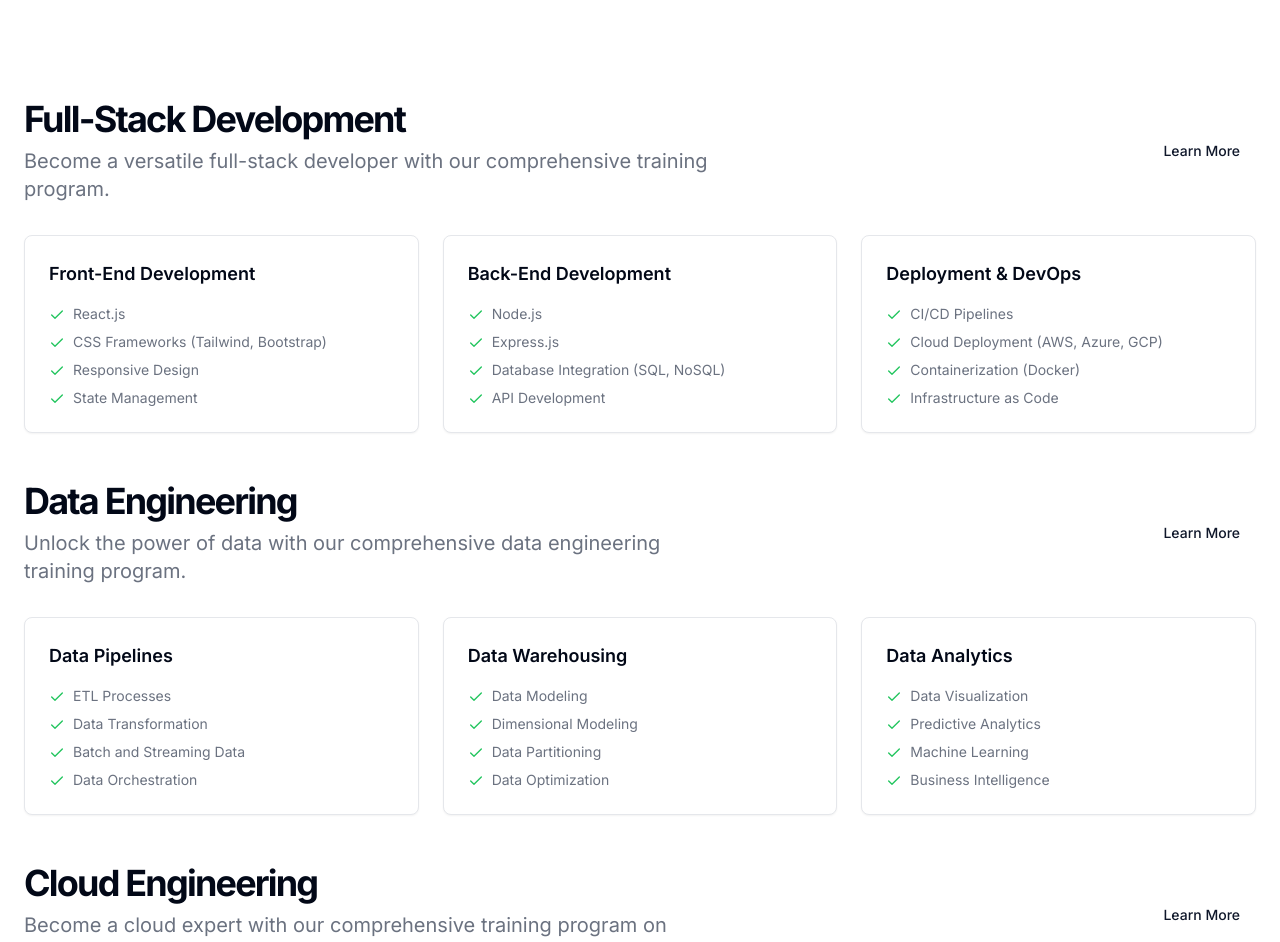
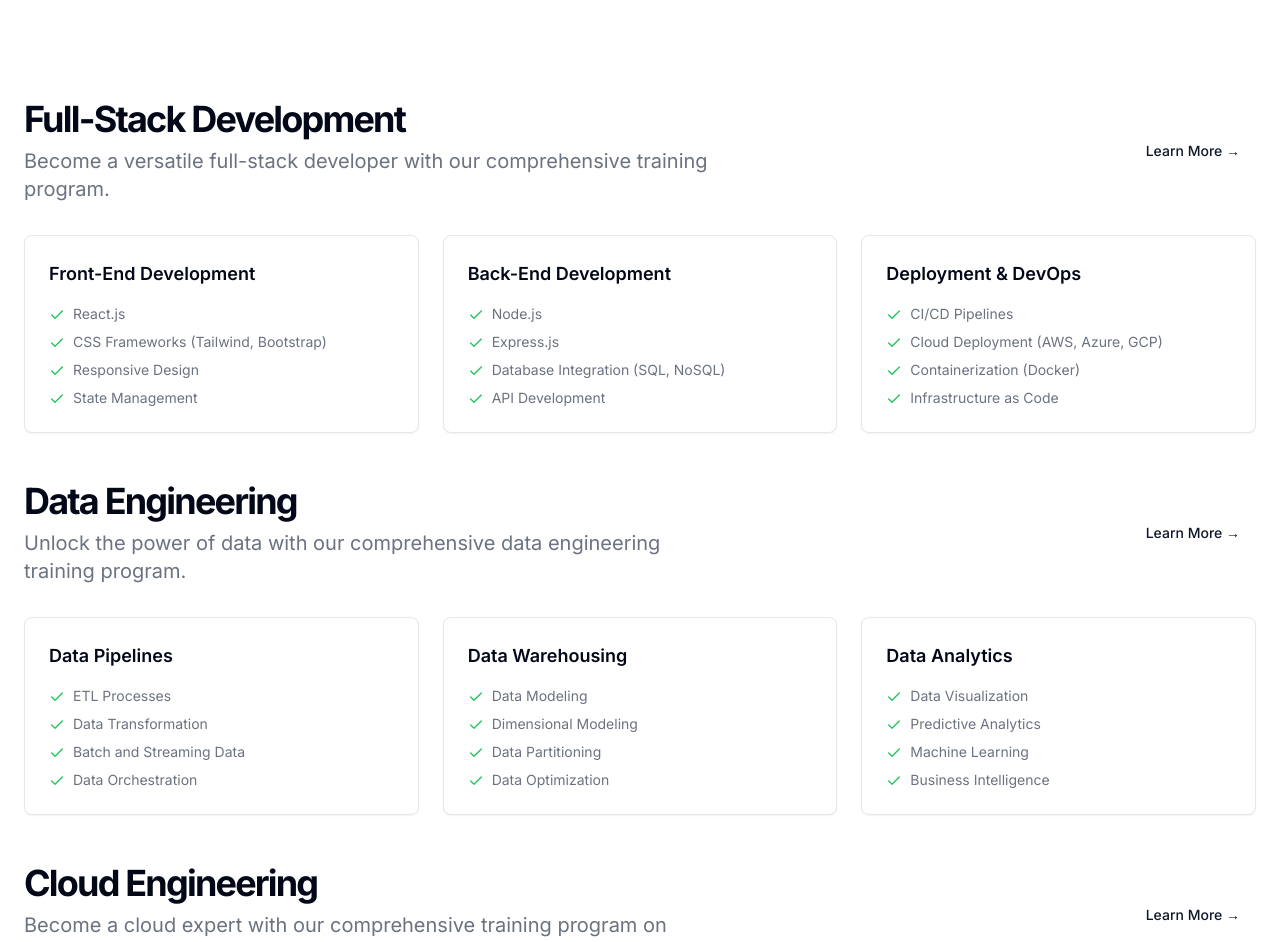
Before and after one commit to Lupleg/App-dashboard, a Next.js app: page /trainings in a window 1280 px wide. Shown: the part 360-1302 px from the top of the page. Built offline with nearby package versions, Linux system fonts and the light colour scheme.

Commit message:
made changea to the training page

```diff
--- a/app/(programes)/trainings/page.jsx
+++ b/app/(programes)/trainings/page.jsx
@@ -8,7 +8,10 @@ export default function Trainings() {
           <div className="container px-4 md:px-6 space-y-10 xl:space-y-16">
             <div className="grid max-w-[1300px] mx-auto gap-4 px-4 sm:px-6 md:px-10 md:grid-cols-2 md:gap-16">
               <div>
-                <h1 className="lg:leading-tighter text-3xl font-bold tracking-tighter sm:text-4xl md:text-5xl xl:text-[3.4rem] 2xl:text-[3.75rem]">
+                <h1
+                  className="lg:leading-tighter text-3xl font-bold tracking-tighter sm:text-4xl md:text-5xl xl:text-[3.4rem] 2xl:text-[3.75rem] mx-0 mr-auto
+                "
+                >
                   Elevate Your Software Development Skills
                 </h1>
               </div>
@@ -36,7 +39,9 @@ export default function Trainings() {
                       comprehensive training program.
                     </p>
                   </div>
-                  <Button variant="link">Learn More</Button>
+                  <Button variant="link" className=" hover:text-orange-500">
+                    Learn More →
+                  </Button>
                 </div>
                 <div className="mt-8 grid gap-6 sm:grid-cols-2 lg:grid-cols-3">
                   <div className="rounded-lg border border-gray-200 bg-white p-6 shadow-sm dark:border-gray-800 dark:bg-gray-950">
@@ -121,7 +126,9 @@ export default function Trainings() {
                       engineering training program.
                     </p>
                   </div>
-                  <Button variant="link">Learn More</Button>
+                  <Button variant="link" className="hover:text-orange-500">
+                    Learn More →
+                  </Button>
                 </div>
                 <div className="mt-8 grid gap-6 sm:grid-cols-2 lg:grid-cols-3">
                   <div className="rounded-lg border border-gray-200 bg-white p-6 shadow-sm dark:border-gray-800 dark:bg-gray-950">
@@ -200,7 +207,9 @@ export default function Trainings() {
                       program on cloud infrastructure and architecture.
                     </p>
                   </div>
-                  <Button variant="link">Learn More</Button>
+                  <Button variant="link" className=" hover:text-orange-500">
+                    Learn More →
+                  </Button>
                 </div>
                 <div className="mt-8 grid gap-6 sm:grid-cols-2 lg:grid-cols-3">
                   <div className="rounded-lg border border-gray-200 bg-white p-6 shadow-sm dark:border-gray-800 dark:bg-gray-950">
--- a/package.json
+++ b/package.json
@@ -10,7 +10,7 @@
   },
   "dependencies": {
     "@clerk/nextjs": "^5.1.5",
-    "@nivo/line": "^0.84.0",
+    "@nivo/line": "^0.87.0",
     "@radix-ui/react-accordion": "^1.1.2",
     "@radix-ui/react-avatar": "^1.0.4",
     "@radix-ui/react-checkbox": "^1.0.4",
@@ -23,7 +23,7 @@
     "class-variance-authority": "^0.7.0",
     "clsx": "^2.1.0",
     "lucide-react": "^0.331.0",
-    "next": "14.1.0",
+    "next": "^14.2.4",
     "react": "^18",
     "react-dom": "^18",
     "react-fast-marquee": "^1.6.4",
```
Also changed, not shown: 1 other file (tests, documents, lock files or other folders).
